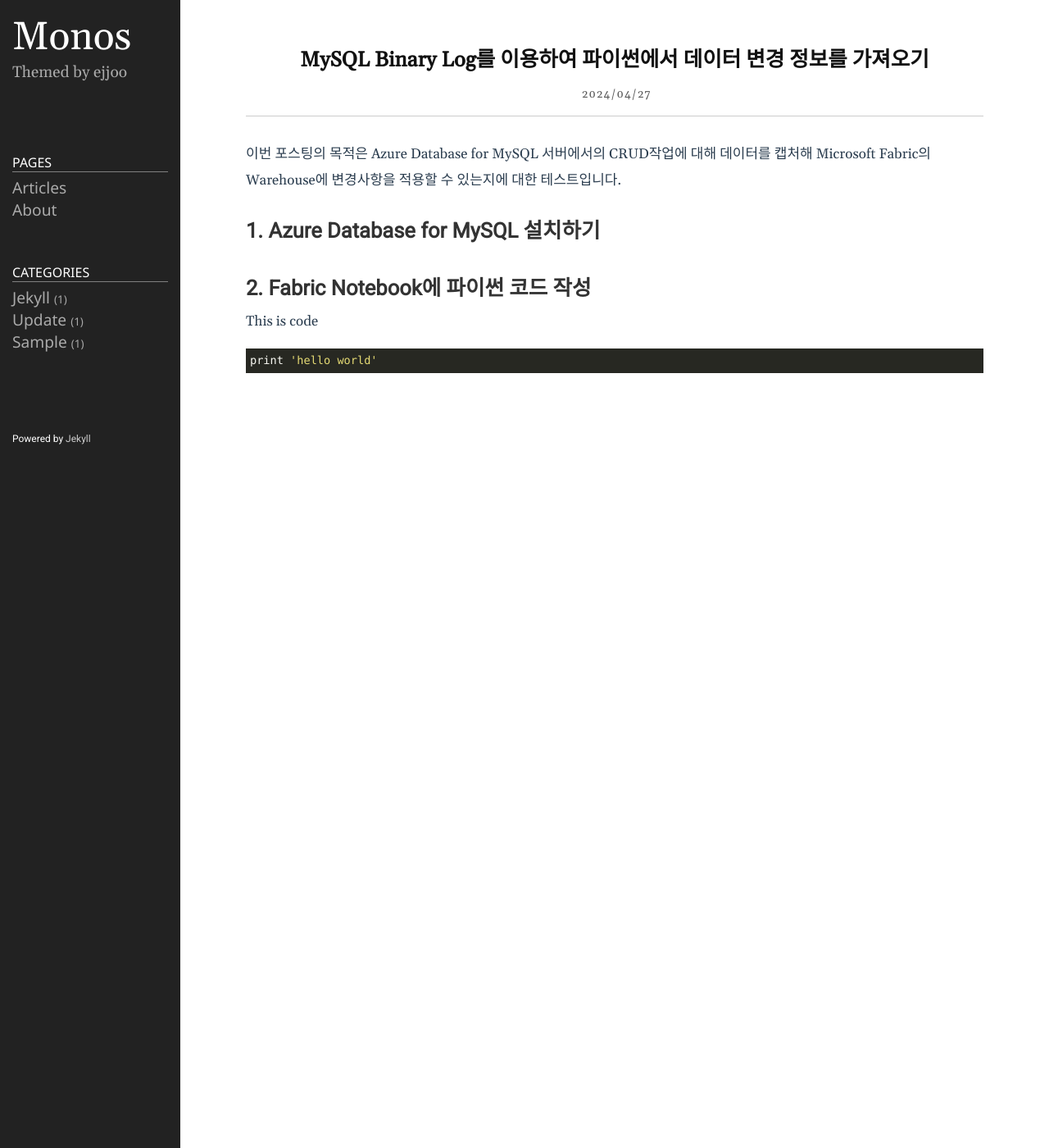
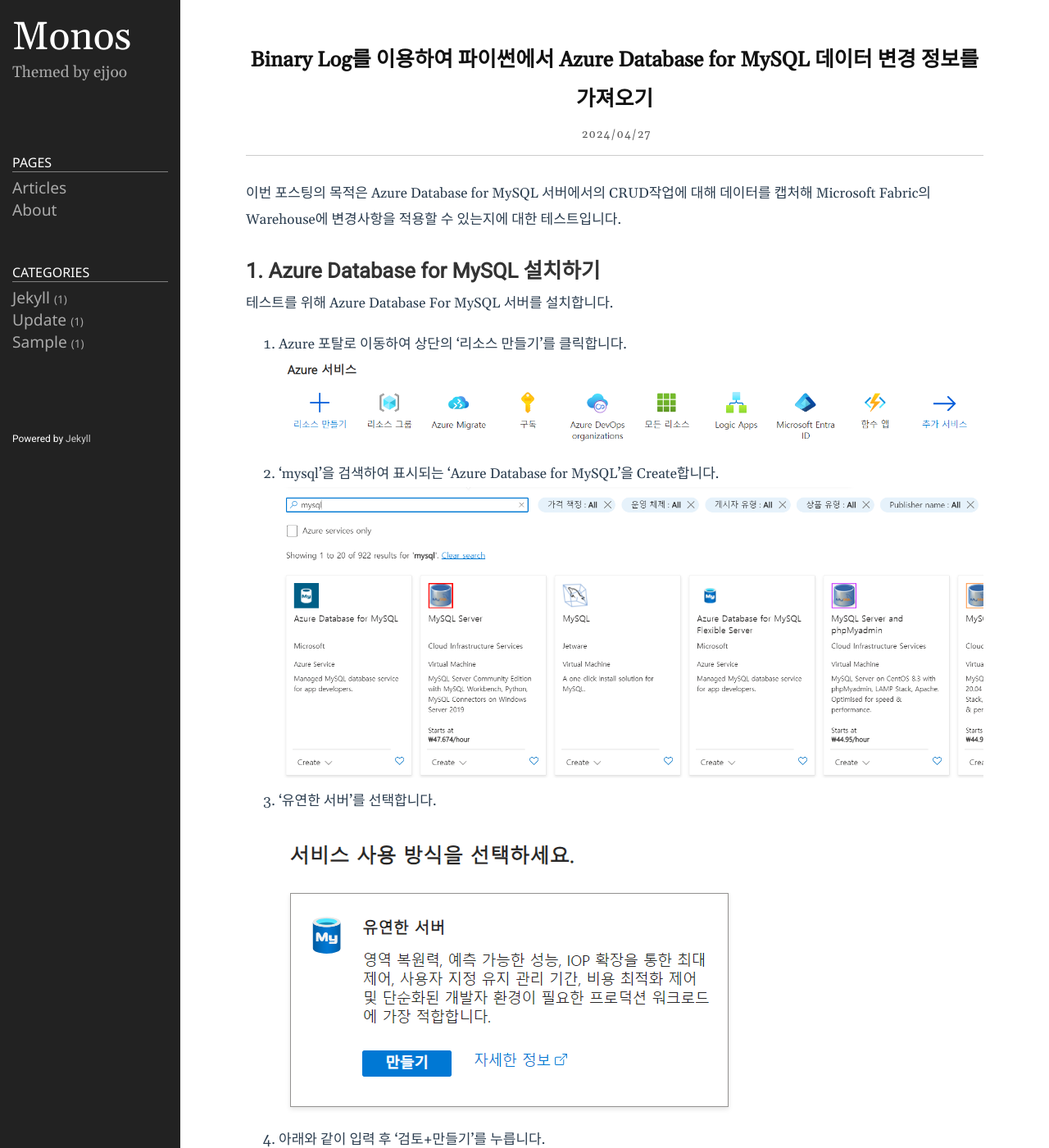
Before and after one commit to hava12/hava12.github.io, a Jekyll site: the page built from _posts/2024-04-25-debezium-mysql.markdown, in a window 1280 px wide and 1400 px high. Shown: the whole window at 82% size. Built offline with Jekyll 4.4.1, drawn with Linux system fonts in a browser that asks for light colours; some of the changed text lies outside the part shown.

```diff
--- a/_posts/2024-04-25-debezium-mysql.markdown
+++ b/_posts/2024-04-25-debezium-mysql.markdown
@@ -1,6 +1,6 @@
 ---
 layout: post
-title: MySQL Binary Log를 이용하여 파이썬에서 데이터 변경 정보를 가져오기
+title: Binary Log를 이용하여 파이썬에서 Azure Database for MySQL 데이터 변경 정보를 가져오기
 date: 2024-04-27 21:56:23 +0900
 category: sample
 ---
@@ -8,9 +8,35 @@
 이번 포스팅의 목적은 Azure Database for MySQL 서버에서의 CRUD작업에 대해 데이터를 캡처해 Microsoft Fabric의 Warehouse에 변경사항을 적용할 수 있는지에 대한 테스트입니다.
 
 # 1. Azure Database for MySQL 설치하기
+테스트를 위해 Azure Database For MySQL 서버를 설치합니다.
+
+1. Azure 포탈로 이동하여 상단의 '리소스 만들기'를 클릭합니다.
+![리소스 생성 화면 1](/public/img/20240427-mysql-binlog/image1.png)
 
 
-# 2. Fabric Notebook에 파이썬 코드 작성
+1. 'mysql'을 검색하여 표시되는 'Azure Database for MySQL'을 Create합니다.
+![리소스 생성 화면 2](/public/img/20240427-mysql-binlog/image2.png)
+
+
+1. '유연한 서버'를 선택합니다.
+![리소스 생성 화면 3](/public/img/20240427-mysql-binlog/image3.png)
+
+
+1. 아래와 같이 입력 후 '검토+만들기'를 누릅니다.
+    - 구독 및 리소스 그룹 - 리소스를 생성할 구독 및 리소스그룹을 선택합니다.
+    - 서버 이름 - 사용할 서버 이름을 입력합니다.
+    - 지역 - Korea Central
+    - MySQL 버전 - 8.0
+    - 워크로드 유형 - 개발 또는 취미 프로젝트용
+    - 가용성 영역 - '기본 설정 없음'
+    - 인증 방법 - 'MySQL 인증만'
+    - 관리자 사용자 이름, 비밀번호 - 관리자 계정 정보로 사용을 원하는 계정 및 패스워드 입력
+![리소스 생성 화면 4](/public/img/20240427-mysql-binlog/image4.png)
+![리소스 생성 화면 5](/public/img/20240427-mysql-binlog/image5.png)
+
+# 2. 테이블 생성
+
+# 3. Fabric Notebook에 파이썬 코드 작성
 
 
 This is code
```
Also changed, not shown: public/img/20240427-mysql-binlog/image1.png (added), public/img/20240427-mysql-binlog/image2.png (added), public/img/20240427-mysql-binlog/image3.png (added), public/img/20240427-mysql-binlog/image4.png (added), public/img/20240427-mysql-binlog/image5.png (added).
